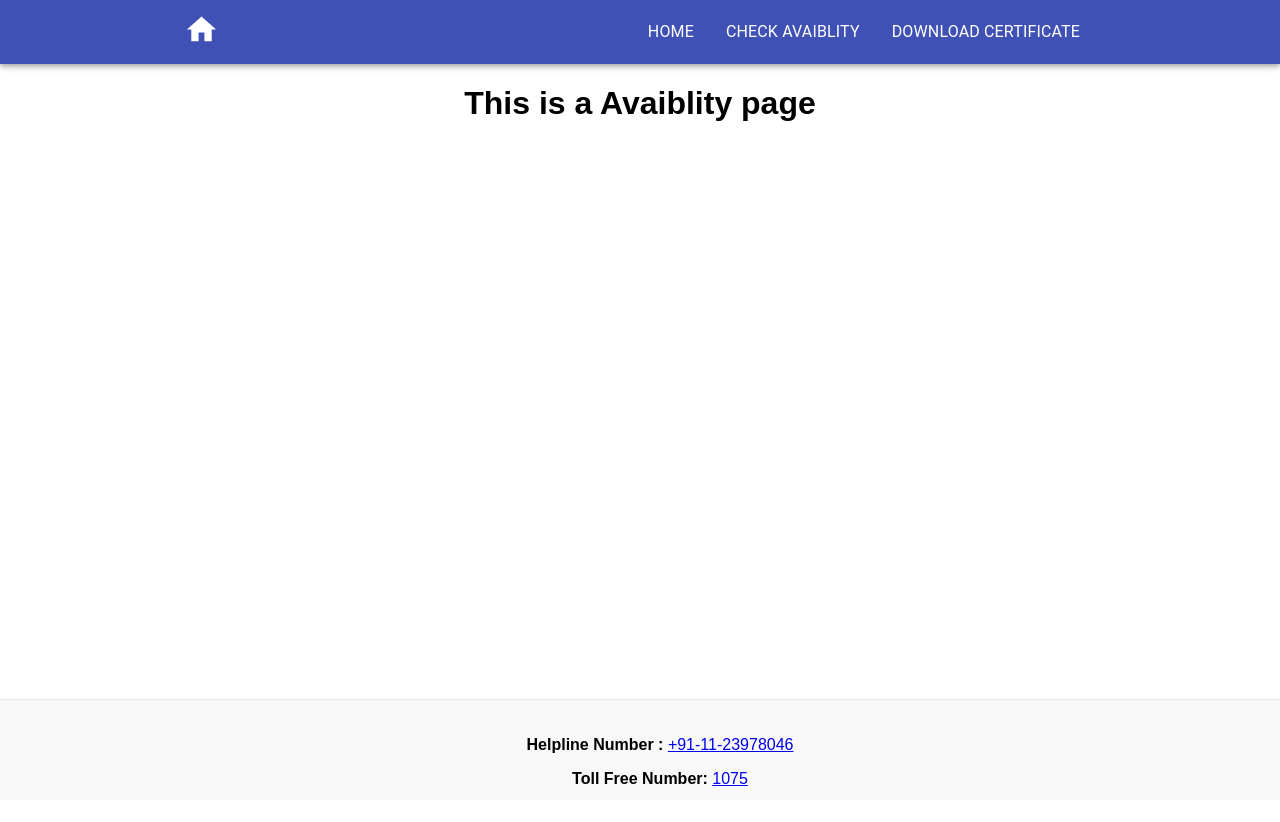
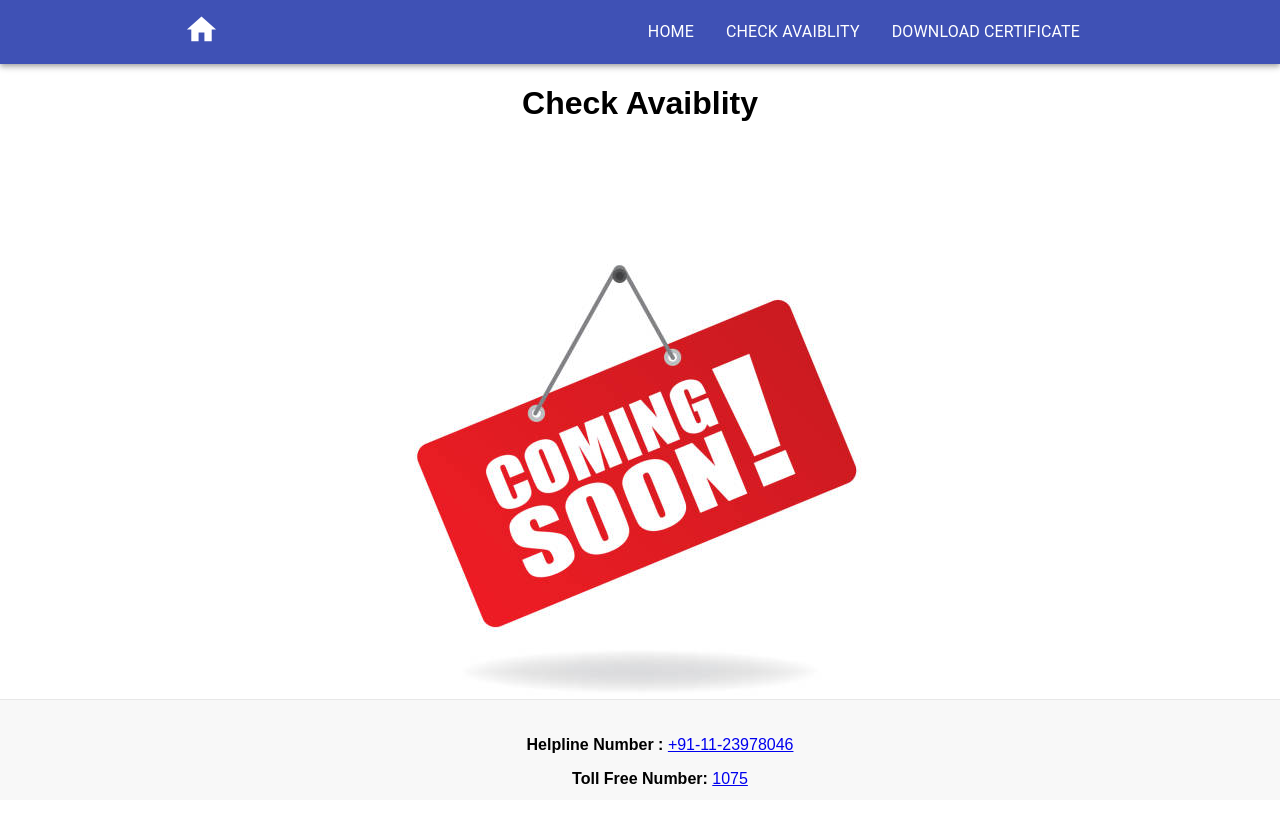
Before and after one commit to ronakabhattrz/super-computing-machine, a React (Create React App) app: page /check-avaiblity in a window 1280 px wide. Shown: the top 822 px of the page. Before the commit the page ends 800 px from the top, so only its background shows below. Built offline with nearby package versions, Linux system fonts and the light colour scheme.

Commit message:
coming soon page added

```diff
--- a/src/components/Header.jsx
+++ b/src/components/Header.jsx
@@ -23,7 +23,7 @@ const useStyles = makeStyles({
   linkText: {
     textDecoration: `none`,
     textTransform: `uppercase`,
-    color: `white`
+    color: `white`,
   },
   marginRight: {
     marginRight: `20`
--- a/src/components/pages/Avaiblity.js
+++ b/src/components/pages/Avaiblity.js
@@ -5,7 +5,8 @@ export default function App() {
   return (
     <div className="App">
       <Container maxWidth="md">
-        <h1>This is a Avaiblity page</h1>
+        <h1>Check Avaiblity</h1>
+        <img src="/coming-soon.jpeg" alt="coming-soon" />
       </Container>
     </div>
   );
--- a/src/components/pages/Download.js
+++ b/src/components/pages/Download.js
@@ -5,7 +5,8 @@ export default function App() {
   return (
     <div className="App">
       <Container maxWidth="md">
-        <h1>This is a Download page</h1>
+        <h1>Download Certificate</h1>
+        <img src="/coming-soon.jpeg" alt="coming-soon" />
       </Container>
     </div>
   );
--- a/src/components/pages/Footer.js
+++ b/src/components/pages/Footer.js
@@ -22,7 +22,6 @@ var phantom = {
 function Footer({ children }) {
     return (
         <div>
-            <div style={phantom} />
             <div style={style}>
                 <p>
                     <b>Helpline Number : </b> <a href="tel:+911123978046">+91-11-23978046 </a>
@@ -31,6 +30,7 @@ function Footer({ children }) {
                     <b>Toll Free Number: </b> <a href="tel:1075">1075 </a>
                 </p>
             </div>
+            <div style={phantom} />
         </div>
     )
 }
```
Also changed, not shown: public/coming-soon.jpeg (added).
